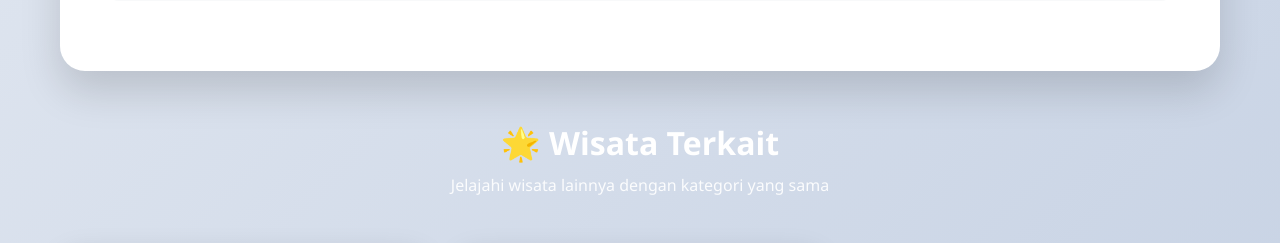
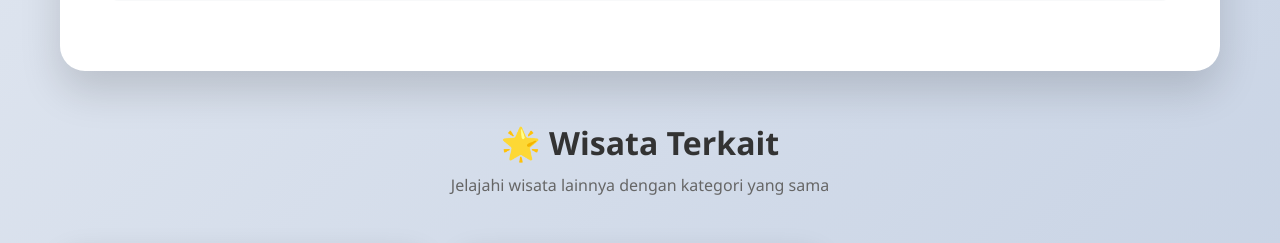
Before and after one commit to kelvinramadan/PapuaJourneyExpo, a PHP site: page /users/wisata/userwisata.php?view=detail&id=4 in a window 1280 px wide. Shown: the part 1953-2196 px from the top of the page. Run offline with PHP 8.4, Linux system fonts and the light colour scheme; a user stored in the database is signed in; data comes from the database, SQL or seed files in the repository.

Commit message:
Update CSS file links to include cache-busting query string and adjust related wisata section styles for improved readability

```diff
--- a/users/penginapan/userpenginapan.php
+++ b/users/penginapan/userpenginapan.php
@@ -169,7 +169,7 @@ $database->closeConnection();
     <meta name="viewport" content="width=device-width, initial-scale=1.0">
     <title>Penginapan Papua - Wisata Indonesia</title>
     <link href="https://cdnjs.cloudflare.com/ajax/libs/font-awesome/6.0.0/css/all.min.css" rel="stylesheet">
-    <link rel="stylesheet" href="userpenginapan.css">
+    <link rel="stylesheet" href="userpenginapan.css?v=<?php echo time(); ?>">
 </head>
 <body>
     <?php include '../components/navbar.php'; ?>
--- a/users/wisata/userwisata.css
+++ b/users/wisata/userwisata.css
@@ -39,7 +39,6 @@ body {
 .page-header h1 {
     font-size: 3rem;
     margin-bottom: 10px;
-    text-shadow: 2px 2px 4px rgba(0,0,0,0.3);
 }
 
 .page-header p {
--- a/users/wisata/userwisata.php
+++ b/users/wisata/userwisata.php
@@ -143,7 +143,7 @@ mysqli_close($db);
     <meta charset="UTF-8">
     <meta name="viewport" content="width=device-width, initial-scale=1.0">
     <title>Wisata Papua - Jelajahi Keindahan Papua</title>
-    <link rel="stylesheet" href="userwisata.css">
+    <link rel="stylesheet" href="userwisata.css?v=<?php echo time(); ?>">
 </head>
 <body>
     <?php include '../components/navbar.php'; ?>
@@ -347,8 +347,8 @@ mysqli_close($db);
                 <?php if (count($related_wisata) > 0): ?>
                 <div class="articles-grid" style="margin-top: 50px;">
                     <div style="grid-column: 1 / -1; text-align: center; margin-bottom: 20px;">
-                        <h3 style="color: white; font-size: 2rem;">🌟 Wisata Terkait</h3>
-                        <p style="color: rgba(255,255,255,0.9); margin-top: 10px;">Jelajahi wisata lainnya dengan kategori yang sama</p>
+                        <h3 style="color: #333; font-size: 2rem;">🌟 Wisata Terkait</h3>
+                        <p style="color: #666; margin-top: 10px;">Jelajahi wisata lainnya dengan kategori yang sama</p>
                     </div>
                     <?php foreach ($related_wisata as $related): ?>
                         <div class="article-card" onclick="location.href='?view=detail&id=<?php echo $related['id']; ?>'">
```
